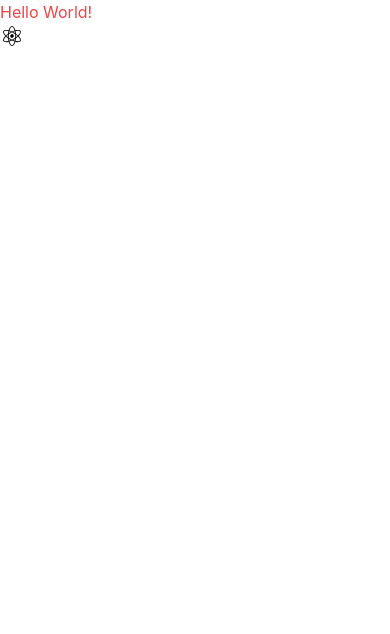
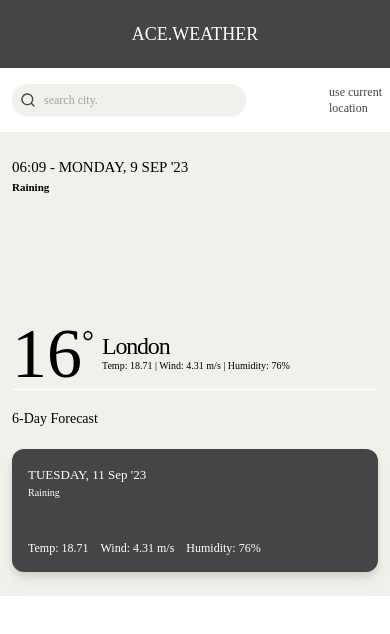
Before and after one commit to oduwole-ayomipo/ace.weather, a React (Create React App) app: page / in a window 390 px wide. Shown: the top 634 px of the page. Built offline with nearby package versions, Linux system fonts and the light colour scheme.

Commit message:
mobile ui update

```diff
--- a/src/App.css
+++ b/src/App.css
@@ -1,3 +1,4 @@
 @tailwind base;
 @tailwind components;
 @tailwind utilities;
+@import url('https://fonts.googleapis.com/css2?family=Coiny&family=Comfortaa&display=swap');
--- a/src/App.js
+++ b/src/App.js
@@ -1,11 +1,13 @@
 import './App.css';
-import * as Unicons from '@iconscout/react-unicons';
+import React from 'react';
+import TopNav from './components/TopNav';
+import Main from './components/Main';
 
 function App() {
   return (
-    <div className="App">
-     <p className='text-red-500'>Hello World!</p>
-     <Unicons.UilReact/>
+    <div className="App overflow-hidden">
+      <TopNav />
+      <Main />
     </div>
   );
 }
--- /dev/null
+++ b/src/components/Card.jsx
@@ -0,0 +1,19 @@
+import React from 'react'
+
+function Card() {
+  return (
+    <div className='card-container flex flex-col gap-10 bg-custom-secondary text-custom-white p-4 my-3 cursor-pointer rounded-xl drop-shadow-lg'>
+        <div className='card-top-data'>
+            <h4 className='font-Coiny text-[13px]'>TUESDAY, 11 Sep '23</h4>
+            <h3 className='font-Comfortaa text-[10px]'>Raining</h3>
+        </div>
+        <div className='card-buttom-data flex font-Comfortaa text-xs  max-[315px]:text-[9px]'>
+            <h6>Temp: <span>18.71</span></h6>
+            <h6 className='ml-3'>Wind: <span>4.31 m/s</span></h6>
+            <h6 className='ml-3'>Humidity: <span>76%</span></h6>
+        </div>
+    </div>
+  )
+}
+
+export default Card
--- /dev/null
+++ b/src/components/Logo.jsx
@@ -0,0 +1,14 @@
+import React from 'react'
+
+function Logo() {
+  return (
+    <div className='flex bg-custom-secondary justify-center'>
+        <img src="" alt="" />
+        <h4 className='logo-text font-normal font-Coiny text-custom-white p-5 uppercase text-lg'>
+            ace.weather
+        </h4>
+    </div>
+  )
+}
+
+export default Logo
--- /dev/null
+++ b/src/components/Main.jsx
@@ -0,0 +1,39 @@
+import React from 'react'
+import Card from './Card'
+
+function Main() {
+  return (
+    <div className='flex flex-col justify-start bg-custom-primary p-3 min-[520px]:px-9'>
+        <div className='card-top-data py-3'>
+            <h4 className='font-Coiny text-[15px] uppercase'>06:09 - Monday, 9 Sep '23</h4>
+            <h3 className='font-Comfortaa text-[11px] font-semibold'>Raining</h3>
+        </div>
+        <div className='weather-image'>
+            <img className='h-28' />
+        </div>
+        <div className='main-weather-data flex items-center'>
+            <div className='font-Coiny flex text-[70px] leading-[70px]'>
+                <h4>16 </h4>
+                <div className='degrees pt-3 text-[30px] leading-[20px] h-full'>°</div>
+
+            </div>
+            <div className='card-top-data px-2 flex flex-col'>
+                <h4 className='font-Coiny text-2xl leading-[23px] tracking-tighter'>London</h4>
+                <h3 className='font-Comfortaa text-[10px]'>Temp: 18.71 | Wind: 4.31 m/s | Humidity: 76%</h3>
+            </div>
+        </div>
+        <div>
+            <hr className='text-custom-white h-3' />
+        </div>
+        <div>
+            <div  className='font-Coiny text-sm py-2'>
+                <h3>6-Day Forecast</h3>
+            </div>
+            <Card />
+        </div>
+
+    </div>
+  )
+}
+
+export default Main
--- /dev/null
+++ b/src/components/SearchBar.jsx
@@ -0,0 +1,27 @@
+import React from 'react';
+import { UilSearch } from '@iconscout/react-unicons';
+
+function SearchBar() {
+  return (
+    <div className='search-navbar flex items-center justify-between font-Comfortaa font-medium text-custom-secondary text-xs bg-custom-white w-full m-3 max-[284px]:text-[10px]  min-[520px]:px-6'>
+        <div className='input-field flex items-center bg-custom-primary rounded-2xl focus:outline-none min-w-[60%] shadow-sm'>
+            <span className='px-2'>
+                <UilSearch className="w-4 text-custom-secondary" />
+            </span>
+            <input
+            className='input-field text-custom-secondary bg-custom-primary rounded-2xl py-2 focus:outline-none capitalize placeholder:lowercase'
+            type="text"
+            name="search"
+            id="search"
+            placeholder="search city."
+            />
+        </div>
+        <div className='location-button-container text-custom-secondary whitespace-normal mx-4'>
+            <p className='location-button p-1'>use current <br /> location</p>
+        </div>
+    </div>
+
+  );
+}
+
+export default SearchBar;
--- /dev/null
+++ b/src/components/TopNav.jsx
@@ -0,0 +1,14 @@
+import React from 'react'
+import SearchBar from './SearchBar'
+import Logo from './Logo'
+
+function TopNav() {
+  return (
+    <div className='Top-nav flex flex-col justify-center'>
+        <Logo />
+        <SearchBar />
+    </div>
+  )
+}
+
+export default TopNav
--- a/src/index.css
+++ b/src/index.css
@@ -8,6 +8,6 @@ body {
 }
 
 code {
-  font-family: source-code-pro, Menlo, Monaco, Consolas, 'Courier New',
+  font-family: source-code-pro, Menlo, Monaco, Consolas, 'cursive', 'Courier New',
     monospace;
 }
--- a/tailwind.config.js
+++ b/tailwind.config.js
@@ -5,7 +5,21 @@ module.exports = {
     "./src/**/*.{js,jsx,ts,tsx}",
   ],
   theme: {
-    extend: {},
+    extend: {
+      fontFamily: {
+        'Comfortaa': ['Comfortaa', "cursive"],
+        'Coiny': ['Coiny', 'cursive'],
+      },
+    },
+    colors: {
+      custom: {
+        white: "#FFFFFF",
+        black: "#000000",
+        primary: "#F1F0EA",
+        secondary: "#474448",
+        accent: "#534B52"
+      }
+    }
   },
   plugins: [],
 }
```
